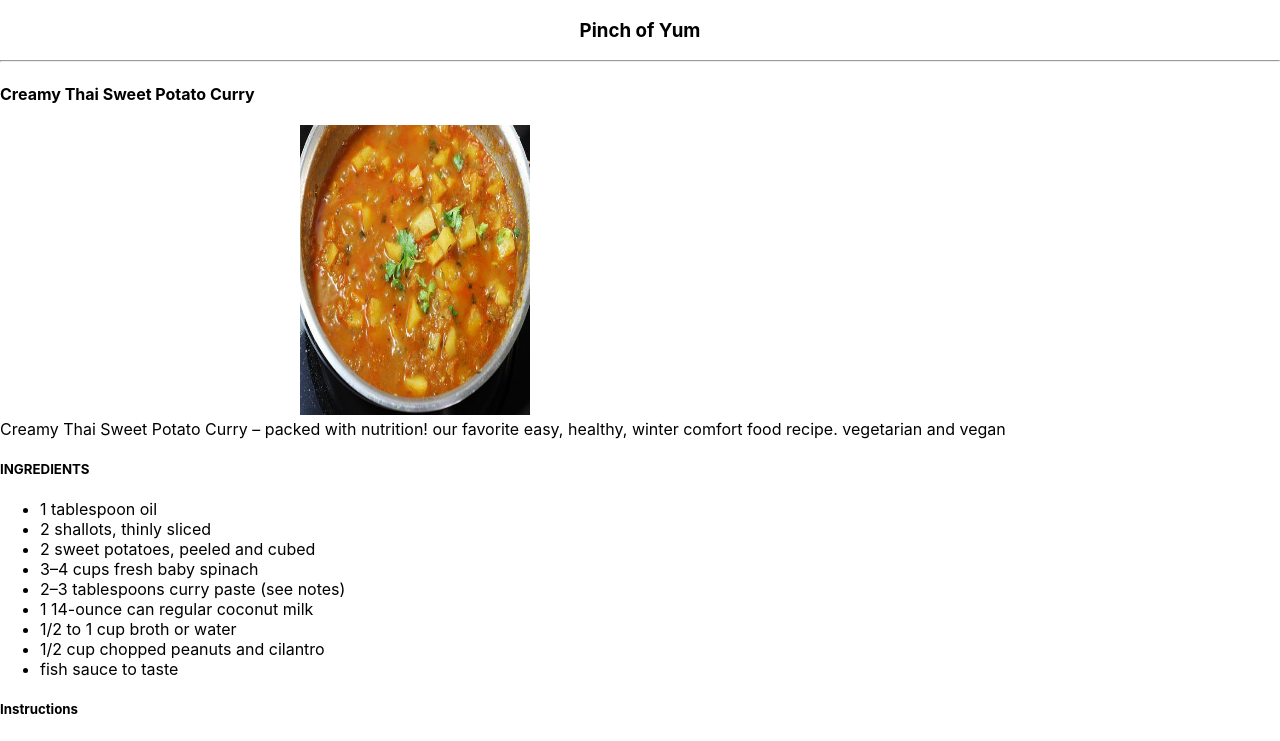
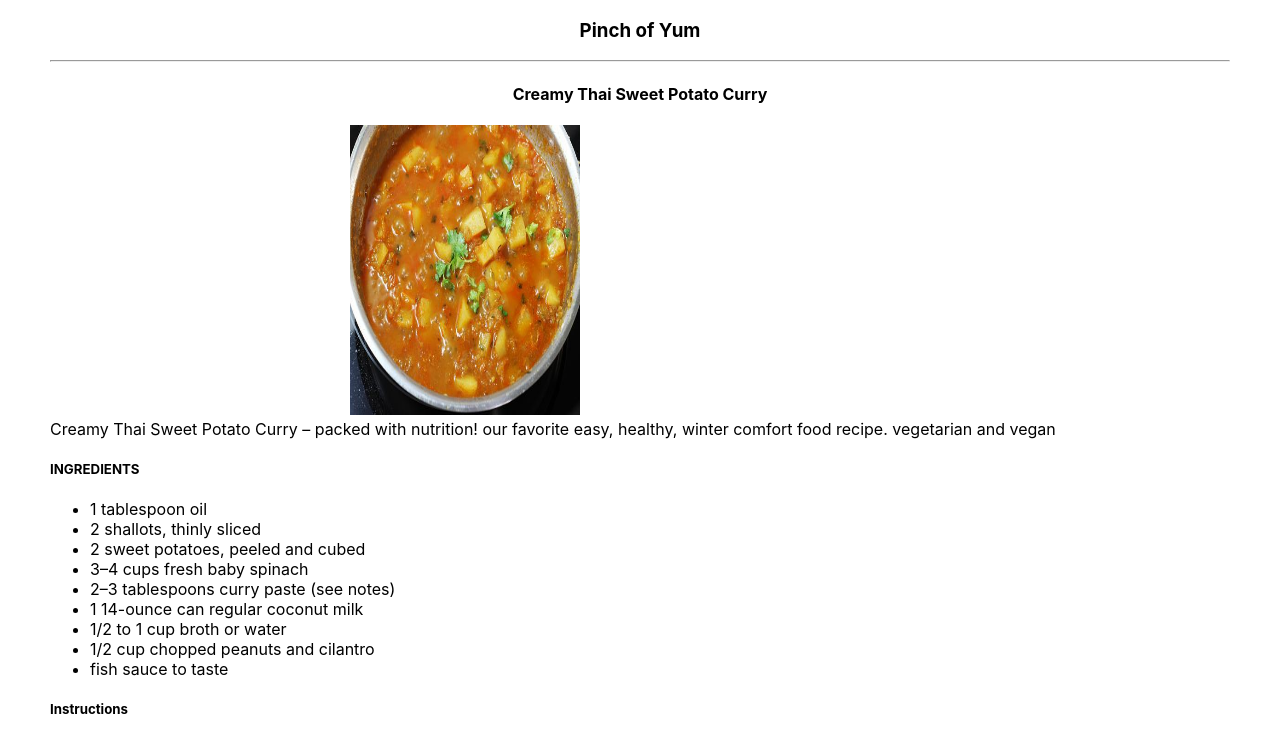
Before and after one commit to anagha30/React, a React (Create React App) app in the folder blog/: page / in a window 1280 px wide. Shown: the top 741 px of the page. Built offline with nearby package versions, Linux system fonts and the light colour scheme.

Commit message:
Update index.css

```diff
--- a/blog/src/index.css
+++ b/blog/src/index.css
@@ -1,5 +1,6 @@
 body {
-  margin: 0;
+  margin-left: 50px;
+  margin-right: 50px;
   font-family: -apple-system, BlinkMacSystemFont, 'Segoe UI', 'Roboto', 'Oxygen',
     'Ubuntu', 'Cantarell', 'Fira Sans', 'Droid Sans', 'Helvetica Neue',
     sans-serif;
@@ -11,3 +12,12 @@ code {
   font-family: source-code-pro, Menlo, Monaco, Consolas, 'Courier New',
     monospace;
 }
+
+.header{
+  border : 2px solid rgb(12, 7, 7);
+  margin : 10px 0px;
+}
+
+.card h4 {
+  text-align: center;
+}
```
